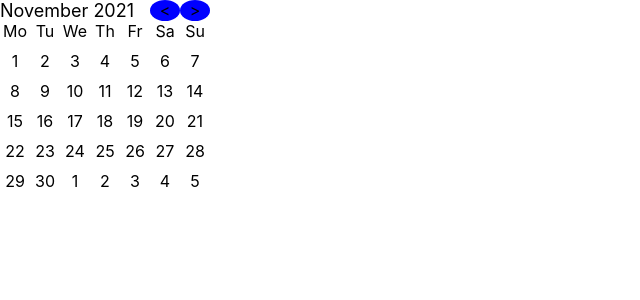
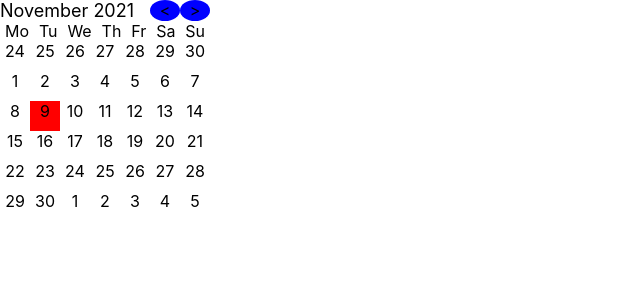
Before and after one commit to asenvolev/GoogleCalendar, a React (Create React App) app: page / in a window 1280 px wide. Shown: the top 300 px of the page, without its empty margins (0-640 px from the left). Built offline with nearby package versions, Linux system fonts and the light colour scheme.

Commit message:
add store and eventsReducer.tsx

```diff
--- a/src/components/Calendar.tsx
+++ b/src/components/Calendar.tsx
@@ -1,6 +1,5 @@
 import { FC, useState, useMemo } from 'react';
 import styled from 'styled-components';
-import Day from './Day';
 import Month from './Month';
 
 const monthNames = ["January", "February", "March", "April", "May", "June",
@@ -9,13 +8,12 @@ const monthNames = ["January", "February", "March", "April", "May", "June",
 
 const weekdays = ['Mo','Tu','We','Th','Fr','Sa','Su']
 
-
 const Calendar : FC = () => {
   const today = new Date();
   const [month, setMonth] = useState<number>(today.getMonth()+1);
   const [year, setYear] = useState<number>(today.getFullYear());
 
-  const daysOfWeek = weekdays.map((day, index) => {return <Day key={index} date={day} />});
+  const daysOfWeek = weekdays.map((day, index) => {return <WeekDay key={index}>{day}</WeekDay>});
 
   const monthName = useMemo(()=> monthNames[(month-1) % 12], [month]);
 
@@ -85,4 +83,9 @@ const ChangeMonthButton = styled.div`
 
 const DaysOfWeekContainer = styled.div`
     display: flex;
+    justify-content:space-around;
 `;
+
+const WeekDay = styled.div`
+    display: flex;
+`;
--- a/src/components/Day.tsx
+++ b/src/components/Day.tsx
@@ -1,12 +1,18 @@
-import { FC } from "react";
+import { FC, useMemo } from "react";
 import styled from 'styled-components'
 
 interface Props{
-    date: string,
-    isToday?: boolean
+    date: number,
+    month:number;
+    year:number;
 }
 
-const Day : FC<Props> = ({date, isToday = false}) => {
+const Day : FC<Props> = ({date, month, year}) => {
+
+    const isToday = useMemo(() : boolean=>{
+        const today = new Date();
+        return date === today.getDate() && month-1 === today.getMonth() && year === today.getFullYear();
+    },[month, year, date])
 
     return <DayContainer isActive={isToday}>{date}</DayContainer>;
 };
--- a/src/components/Month.tsx
+++ b/src/components/Month.tsx
@@ -1,7 +1,6 @@
-import { FC, Fragment, useCallback, useMemo } from "react";
+import { FC, useCallback, useMemo } from "react";
 import styled from 'styled-components'
 import Day from "./Day";
-
 
 interface Props{
     month:number;
@@ -21,16 +20,16 @@ const Month : FC<Props> = ({year, month}) => {
     const getDaysArrayFromMonth = (daysToReturn: number, startDate: number, month: number, year:number) : Array<JSX.Element> => {
         return Array.from({length:daysToReturn}, (val, key) =>
         {
-            return <Day key={`${key+startDate}/${month}/${year}`} date={`${key+startDate}`}/>
+            return <Day key={`${year}-${month}-${key+startDate}`} date={key+startDate} month={month} year={year}/>
         });
-    }
+    };
 
     const getDaysFromPrevMonth = useCallback((month:number, year:number) : Array<JSX.Element> => {
-        const daysToReturn = getFirstWeekDayOfMonth(month,year);
+        const daysToReturn = 7 - getFirstWeekDayOfMonth(month,year);
         const lastDateOfPrevMonth = getDaysOfMonth(month-1,year);
         const startDate = lastDateOfPrevMonth - daysToReturn;
         return getDaysArrayFromMonth(daysToReturn, startDate, month, year);
-    },[])
+    },[]);
 
     const getDaysFromNextMonth = useCallback((month:number, year:number) : Array<JSX.Element> => {
         const daysToReturn = 7 - (getFirstWeekDayOfMonth(month+1,year));
--- a/src/index.tsx
+++ b/src/index.tsx
@@ -1,13 +1,17 @@
-import React from 'react';
+import {StrictMode} from 'react';
 import ReactDOM from 'react-dom';
 import './index.css';
 import App from './App';
 import reportWebVitals from './reportWebVitals';
+import { Provider } from 'react-redux';
+import store from './store';
 
 ReactDOM.render(
-  <React.StrictMode>
-    <App />
-  </React.StrictMode>,
+  <Provider store={store}>
+    <StrictMode>
+      <App />
+    </StrictMode>
+  </Provider>,
   document.getElementById('root')
 );
 
--- /dev/null
+++ b/src/reducers/eventsReducer.tsx
@@ -0,0 +1,29 @@
+import { createSlice } from '@reduxjs/toolkit';
+
+export interface Event {
+    date: Date;
+    event: string;
+}
+
+interface EventsState {
+    events: Event[];
+}
+
+const initialState: EventsState = {
+    events:[]
+}
+
+const eventsSlice = createSlice({
+    name: 'events',
+    initialState,
+    reducers : {
+        addEvent(state, action) {
+            state.events.push(action.payload);
+        }
+    },
+    extraReducers: {}
+});
+
+export const { addEvent } = eventsSlice.actions;
+
+export default eventsSlice.reducer;
--- /dev/null
+++ b/src/store.ts
@@ -0,0 +1,15 @@
+import { combineReducers, configureStore } from "@reduxjs/toolkit";
+import { TypedUseSelectorHook, useSelector } from "react-redux";
+import eventsReducer from "./reducers/eventsReducer";
+
+export const rootReducer = combineReducers({
+    eventsReducer
+});
+
+export type RootState = ReturnType<typeof rootReducer>;
+
+export const useAppSelector: TypedUseSelectorHook<RootState> = useSelector;
+
+const store = configureStore({ reducer: rootReducer });
+
+export default store;
```
